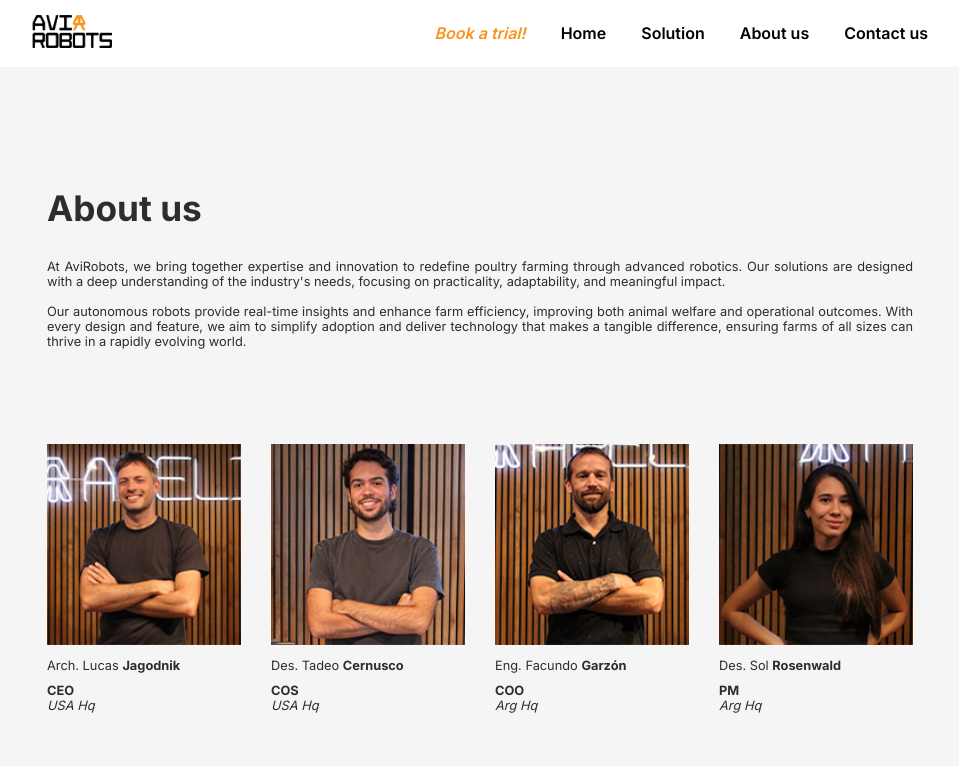
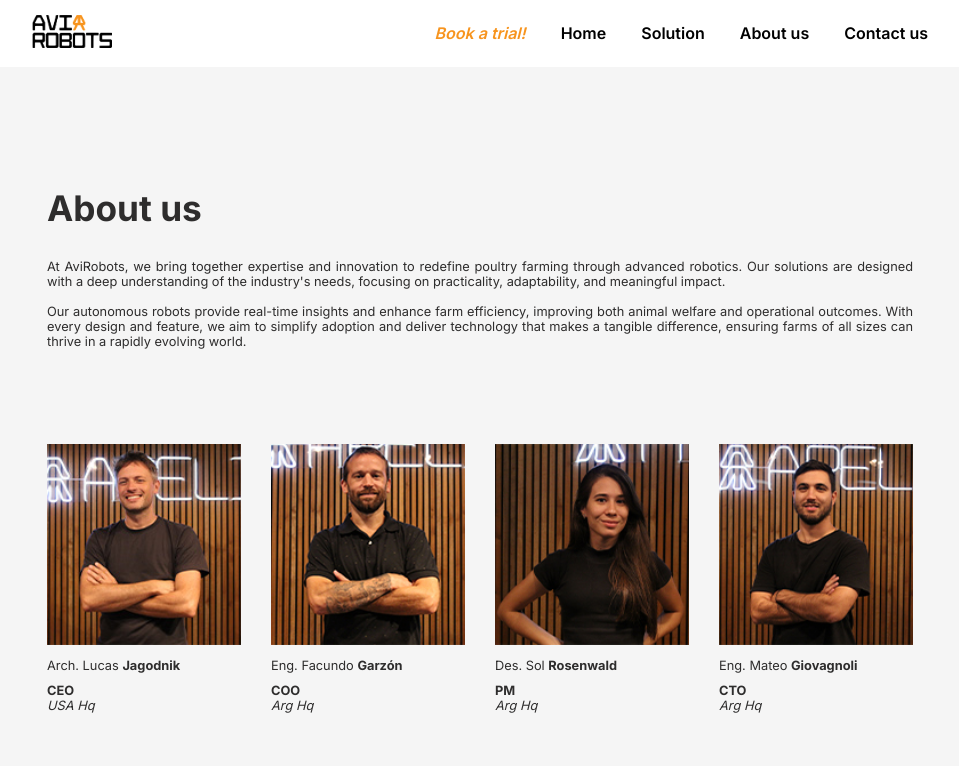
Before and after one commit to Apelie-Robotics/avirobots-web, a React (Vite) app: page /us in a window 1280 px wide. Shown: the top 766 px of the page, without its empty margins (160-1119 px from the left). Built offline with nearby package versions, Linux system fonts and the light colour scheme.

Commit message:
About view modification

```diff
--- a/src/pages/AboutUs/index.jsx
+++ b/src/pages/AboutUs/index.jsx
@@ -40,19 +40,6 @@ const AboutUs = () => {
             </h3>
             <div>
               <p className="position">CEO</p>
-              <p className="hq">USA Hq</p>
-            </div>
-          </article>
-          <article>
-            <picture>
-              <source srcSet={staff2Pc} media="(min-width: 1024px)" />
-              <img src={staff2} alt="Des. Tadeo Cernusco" loading="eager" />
-            </picture>
-            <h3>
-              Des. Tadeo <b>Cernusco</b>
-            </h3>
-            <div>
-              <p className="position">COS</p>
               <p className="hq">USA Hq</p>
             </div>
           </article>
```
